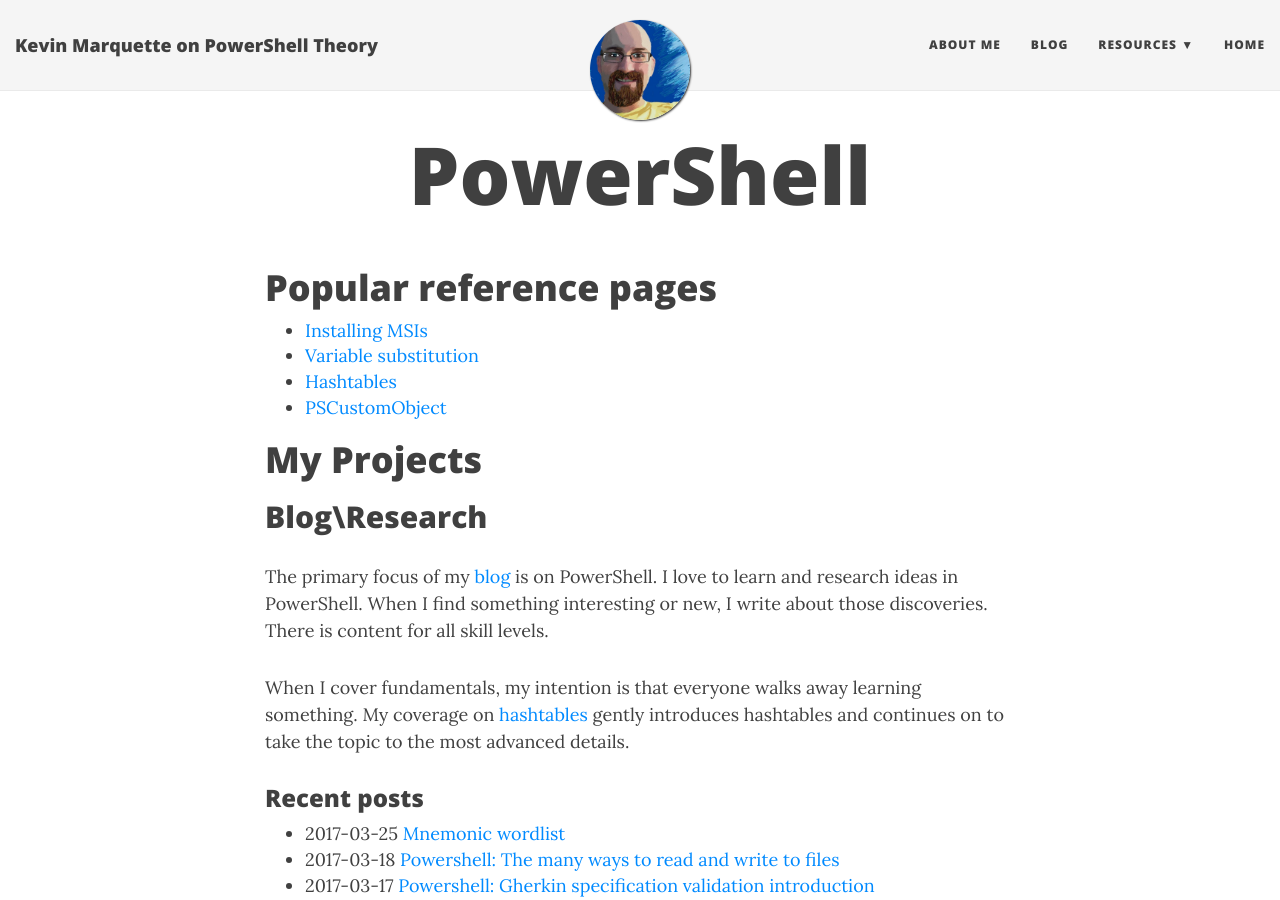
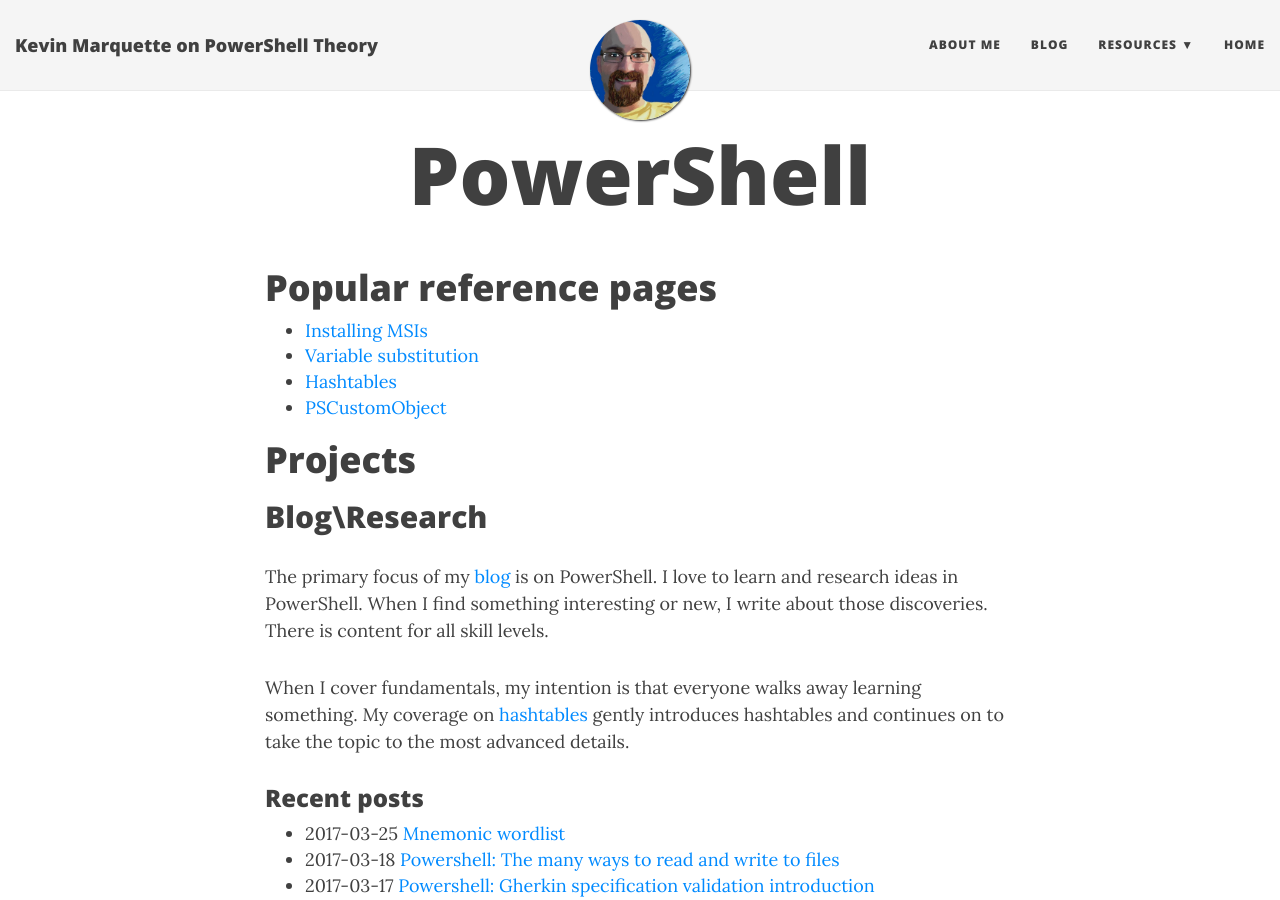
Before and after one commit to KevinMarquette/kevinmarquette.github.io, a Jekyll site: the page built from index.md, in a window 1280 px wide and 900 px high. Built offline with Jekyll 4.4.1, drawn with Linux system fonts in a browser that asks for light colours; nearby versions of some CDN libraries.

Commit message:
removed word

```diff
--- a/index.md
+++ b/index.md
@@ -10,7 +10,7 @@
 * [Hashtables](\2016-11-06-powershell-hashtable-everything-you-wanted-to-know-about)
 * [PSCustomObject](\2016-10-28-powershell-everything-you-wanted-to-know-about-pscustomobject)
 
-# My Projects
+# Projects
 
 ## Blog\Research
 
```
